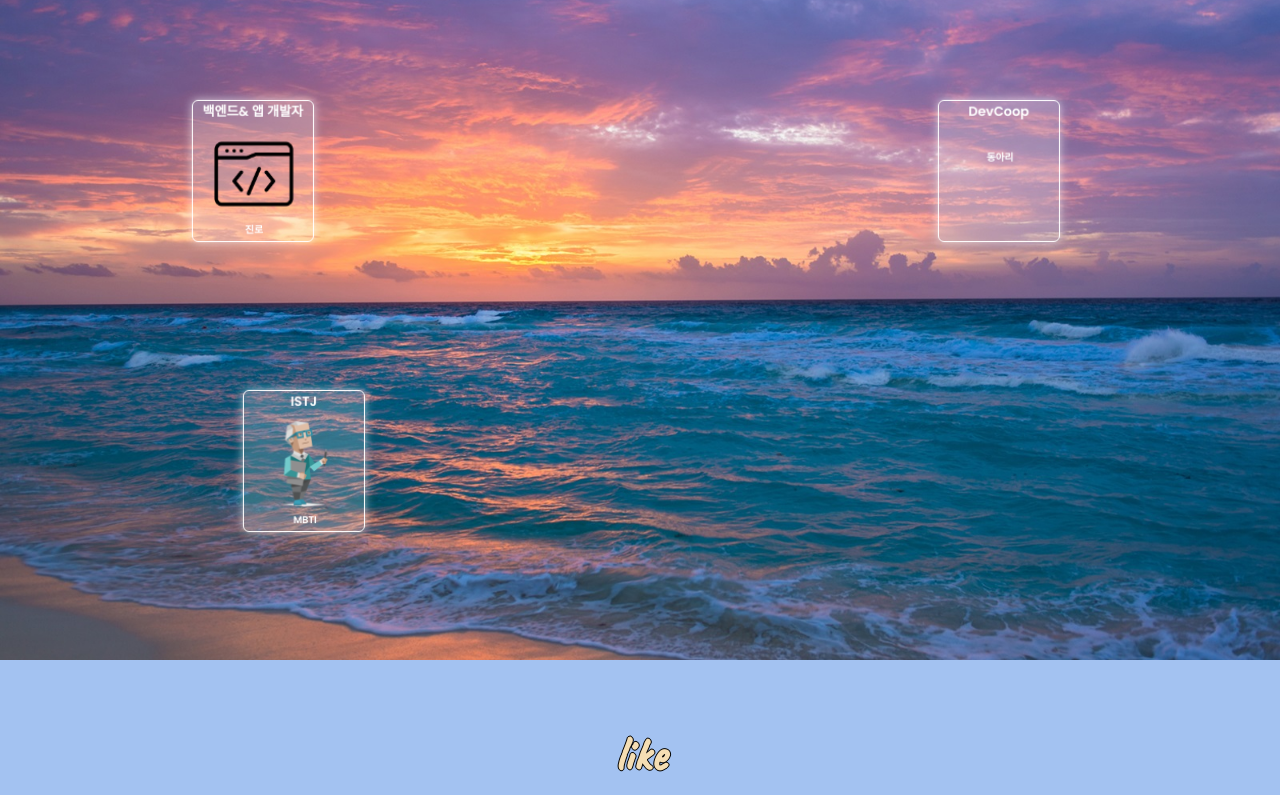
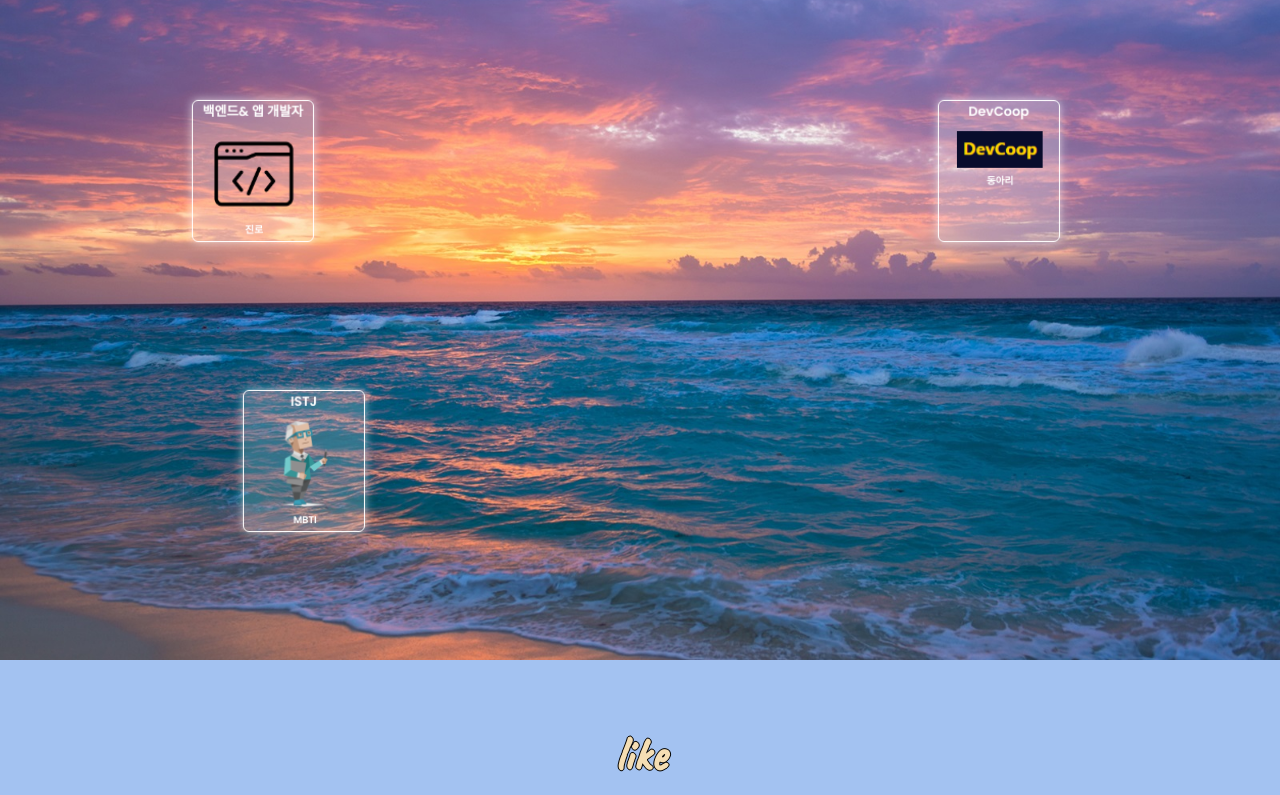
Before and after one commit to junghongseop/about_me, a plain HTML site: page index.html in a window 1280 px wide. Shown: the part 940-1735 px from the top of the page. Drawn offline with nearby package versions, Linux system fonts and the light colour scheme; a web font is replaced by a local one.

Commit message:
Update index.html

```diff
--- a/index.html
+++ b/index.html
@@ -112,7 +112,7 @@
                         <div class="poster">
                             <h2>DevCoop</h2>
                             <figure class="item">
-                                <img src="img/dev_logo.jpg" alt="">
+                                <img src="img/dev_logo.png" alt="">
                                 <p>동아리</p>
                             </figure>
                         </div>
```
